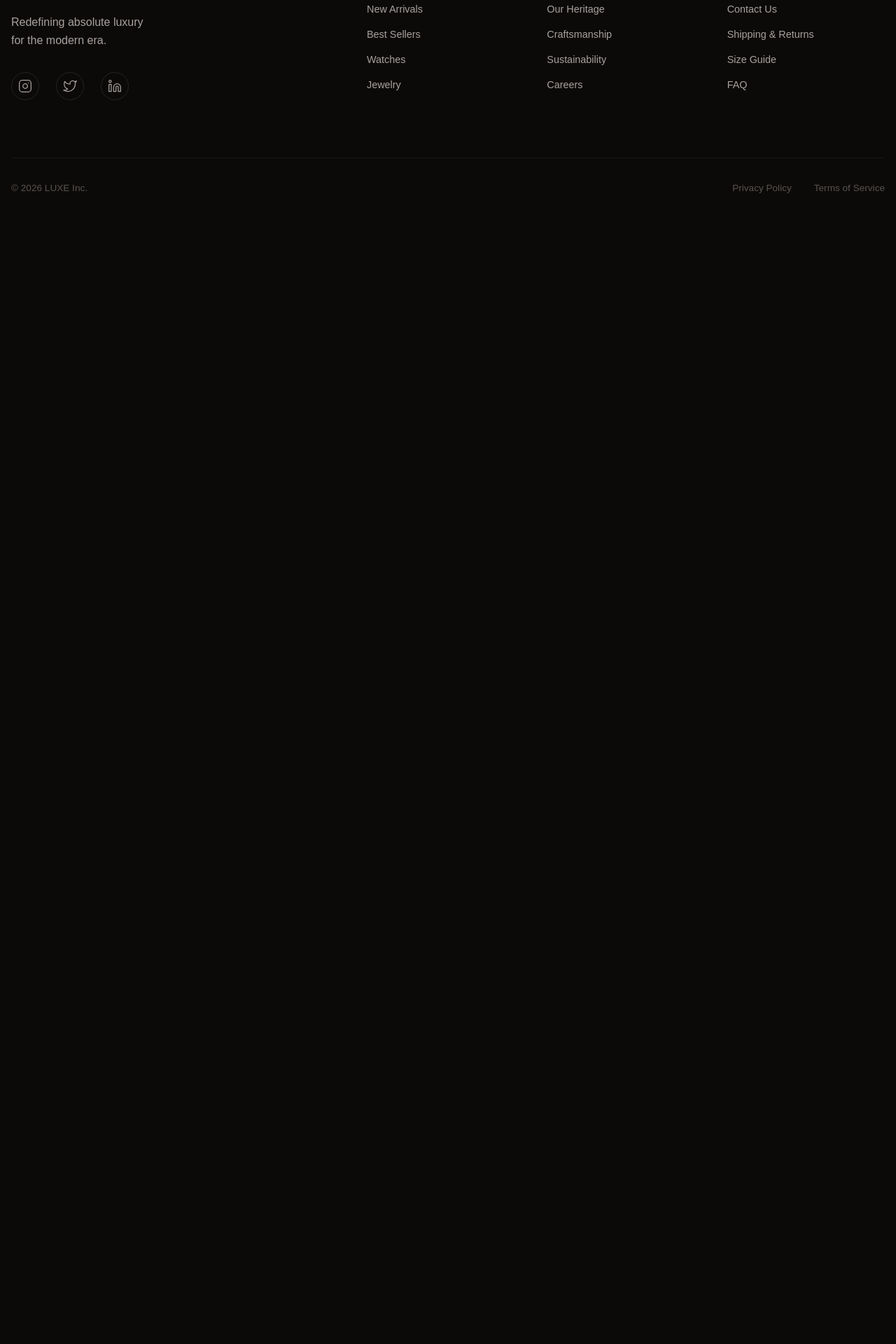
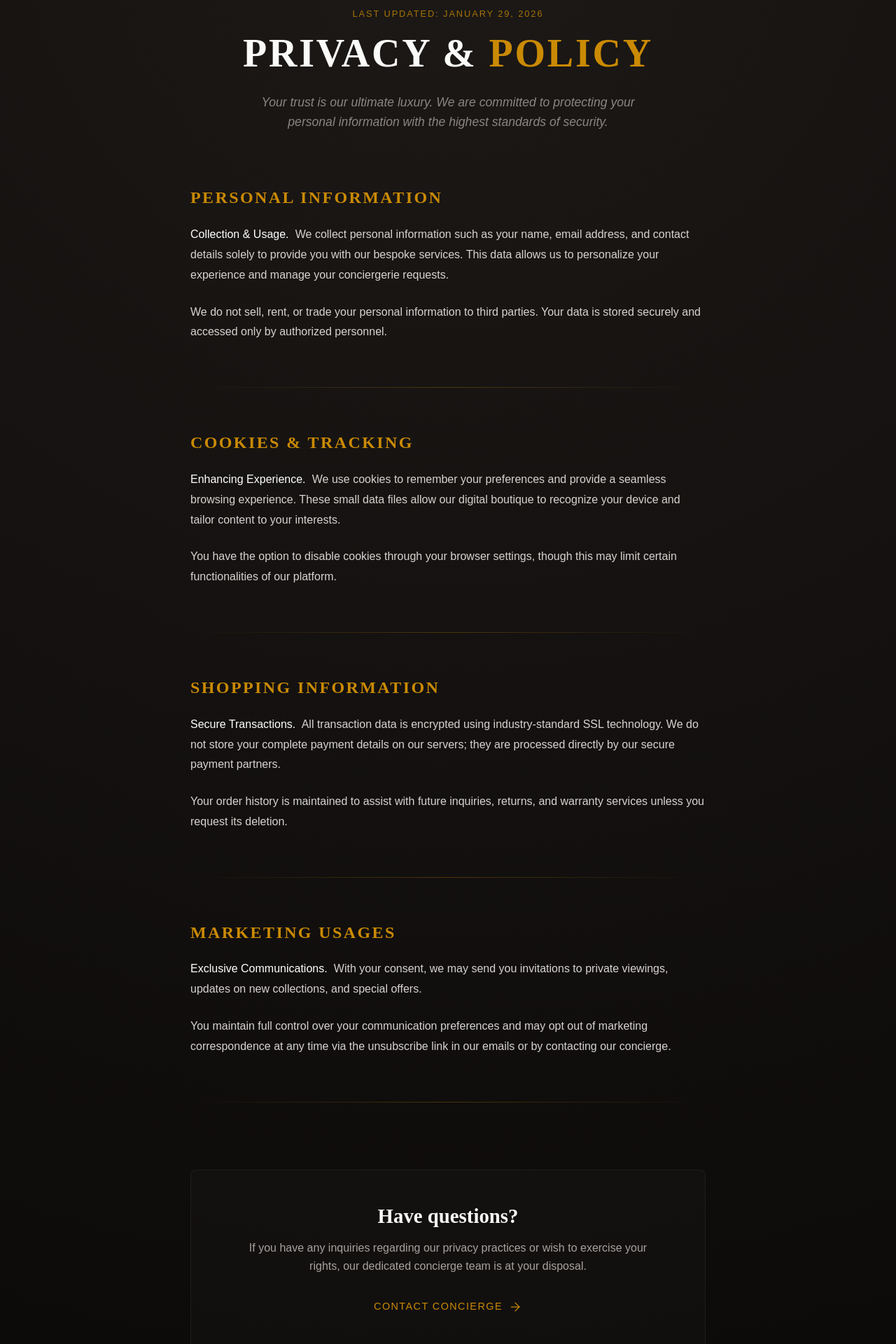
Before and after one commit to IamAshrafee/Luxury-E-commerce, a React (Vite) app: page /privacy-policy in a window 1280 px wide. Shown: the part 140-2060 px from the top of the page at 70% size. Before the commit the page ends 800 px from the top, so only its background shows below. Built offline with nearby package versions, Linux system fonts and the light colour scheme.

Commit message:
Privacy Policy page created and complete

```diff
--- a/src/App.jsx
+++ b/src/App.jsx
@@ -7,6 +7,7 @@ import Home from './pages/Home'
 import Contact from './pages/Contact'
 import ShippingReturns from './pages/ShippingReturns'
 import FAQ from './pages/FAQ'
+import PrivacyPolicy from './pages/PrivacyPolicy'
 
 function App() {
   return (
@@ -18,6 +19,7 @@ function App() {
           <Route path="/contact" element={<Contact />} />
           <Route path="/shipping-returns" element={<ShippingReturns />} />
           <Route path="/faq" element={<FAQ />} />
+          <Route path="/privacy-policy" element={<PrivacyPolicy />} />
         </Routes>
         <Footer />
       </div>
--- a/src/components/layout/Footer.jsx
+++ b/src/components/layout/Footer.jsx
@@ -50,7 +50,7 @@ const Footer = () => {
                 <div className="footer-bottom">
                     <p className="copyright">&copy; {new Date().getFullYear()} LUXE Inc.</p>
                     <div className="legal-links">
-                        <a href="#">Privacy Policy</a>
+                        <Link to="/privacy-policy">Privacy Policy</Link>
                         <a href="#">Terms of Service</a>
                     </div>
                 </div>
--- /dev/null
+++ b/src/pages/PrivacyPolicy.css
@@ -0,0 +1,180 @@
+.privacy-page {
+    position: relative;
+    min-height: 100vh;
+    padding-top: 150px;
+    padding-bottom: 5rem;
+    display: flex;
+    justify-content: center;
+}
+
+.privacy-bg {
+    position: absolute;
+    top: 0;
+    left: 0;
+    width: 100%;
+    height: 100%;
+    background: radial-gradient(circle at top, #1c1917 0%, #0c0a09 100%);
+    z-index: -1;
+}
+
+.privacy-container {
+    max-width: 800px;
+    padding: 0 2rem;
+    z-index: 10;
+}
+
+.policy-content {
+    animation: fadeIn 0.8s ease-out forwards;
+}
+
+.policy-header {
+    text-align: center;
+    margin-bottom: 5rem;
+}
+
+.policy-title {
+    font-family: var(--font-heading);
+    font-size: 3.5rem;
+    text-transform: uppercase;
+    letter-spacing: 0.05em;
+    margin-bottom: 1.5rem;
+    line-height: 1.1;
+}
+
+.policy-subtitle {
+    color: var(--color-text-muted);
+    font-size: 1.1rem;
+    max-width: 600px;
+    margin: 0 auto;
+    font-style: italic;
+    opacity: 0.8;
+}
+
+.policy-sections {
+    display: flex;
+    flex-direction: column;
+    gap: 3rem;
+}
+
+.policy-section h2 {
+    font-family: var(--font-heading);
+    font-size: 1.5rem;
+    color: var(--color-primary);
+    /* Gold */
+    margin-bottom: 1.5rem;
+    letter-spacing: 0.1em;
+    text-transform: uppercase;
+}
+
+.policy-text {
+    font-family: var(--font-body);
+    color: #d6d3d1;
+    /* Stone 300 */
+    line-height: 1.8;
+    font-size: 1rem;
+    display: flex;
+    flex-direction: column;
+    gap: 1.5rem;
+}
+
+.policy-text strong {
+    color: #fff;
+    font-weight: 500;
+    margin-right: 0.3rem;
+}
+
+.divider {
+    height: 1px;
+    background: linear-gradient(90deg, transparent, rgba(202, 138, 4, 0.3), transparent);
+    width: 100%;
+    margin: 1rem 0;
+}
+
+@keyframes fadeIn {
+    from {
+        opacity: 0;
+        transform: translateY(20px);
+    }
+
+    to {
+        opacity: 1;
+        transform: translateY(0);
+    }
+}
+
+/* Reuse fadeIn logic if needed globally, but keeping scoped for safety */
+.fade-in-up {
+    opacity: 0;
+    animation: fadeIn 0.8s ease-out forwards;
+}
+
+/* Last Updated */
+.last-updated {
+    font-size: 0.8rem;
+    text-transform: uppercase;
+    letter-spacing: 0.15em;
+    color: var(--color-primary);
+    /* Gold */
+    margin-bottom: 1rem;
+    opacity: 0.8;
+}
+
+/* Contact Section */
+.policy-contact-section {
+    margin-top: 2rem;
+    text-align: center;
+    background: rgba(255, 255, 255, 0.02);
+    border: 1px solid rgba(255, 255, 255, 0.05);
+    padding: 3rem;
+    border-radius: 8px;
+}
+
+.policy-contact-section h2 {
+    font-family: var(--font-heading);
+    font-size: 1.8rem;
+    margin-bottom: 1rem;
+    color: var(--color-text);
+}
+
+.policy-contact-section p {
+    color: var(--color-text-muted);
+    line-height: 1.6;
+    margin-bottom: 2rem;
+    max-width: 600px;
+    margin-left: auto;
+    margin-right: auto;
+}
+
+.policy-contact-link {
+    display: inline-flex;
+    align-items: center;
+    gap: 0.5rem;
+    color: var(--color-primary);
+    text-transform: uppercase;
+    letter-spacing: 0.1em;
+    font-size: 0.9rem;
+    padding-bottom: 2px;
+    border-bottom: 1px solid transparent;
+    transition: all 0.3s ease;
+}
+
+.policy-contact-link:hover {
+    gap: 0.8rem;
+    border-bottom-color: var(--color-primary);
+    opacity: 1;
+}
+
+/* Responsive */
+@media (max-width: 768px) {
+    .policy-title {
+        font-size: 2.5rem;
+    }
+
+    .privacy-container {
+        padding: 0 1.5rem;
+    }
+
+    .policy-header {
+        margin-bottom: 3rem;
+    }
+}
--- /dev/null
+++ b/src/pages/PrivacyPolicy.jsx
@@ -0,0 +1,112 @@
+import React, { useEffect } from 'react'
+import { Link } from 'react-router-dom'
+import './PrivacyPolicy.css'
+
+const PrivacyPolicy = () => {
+    // Scroll to top on mount
+    useEffect(() => {
+        window.scrollTo(0, 0);
+    }, []);
+
+    return (
+        <div className="privacy-page">
+            <div className="privacy-bg"></div>
+            <div className="container privacy-container">
+                <div className="policy-content fade-in-up">
+                    <header className="policy-header">
+                        <p className="last-updated">Last Updated: January 29, 2026</p>
+                        <h1 className="policy-title">Privacy & <span className="gold-text">Policy</span></h1>
+                        <p className="policy-subtitle">
+                            Your trust is our ultimate luxury. We are committed to protecting
+                            your personal information with the highest standards of security.
+                        </p>
+                    </header>
+
+                    <div className="policy-sections">
+                        <section className="policy-section">
+                            <h2>Personal Information</h2>
+                            <div className="policy-text">
+                                <p>
+                                    <strong>Collection & Usage.</strong> We collect personal information such as your name,
+                                    email address, and contact details solely to provide you with our bespoke services.
+                                    This data allows us to personalize your experience and manage your conciergerie requests.
+                                </p>
+                                <p>
+                                    We do not sell, rent, or trade your personal information to third parties. Your data
+                                    is stored securely and accessed only by authorized personnel.
+                                </p>
+                            </div>
+                        </section>
+
+                        <div className="divider"></div>
+
+                        <section className="policy-section">
+                            <h2>Cookies & Tracking</h2>
+                            <div className="policy-text">
+                                <p>
+                                    <strong>Enhancing Experience.</strong> We use cookies to remember your preferences
+                                    and provide a seamless browsing experience. These small data files allow our digital
+                                    boutique to recognize your device and tailor content to your interests.
+                                </p>
+                                <p>
+                                    You have the option to disable cookies through your browser settings, though this may
+                                    limit certain functionalities of our platform.
+                                </p>
+                            </div>
+                        </section>
+
+                        <div className="divider"></div>
+
+                        <section className="policy-section">
+                            <h2>Shopping Information</h2>
+                            <div className="policy-text">
+                                <p>
+                                    <strong>Secure Transactions.</strong> All transaction data is encrypted using
+                                    industry-standard SSL technology. We do not store your complete payment details
+                                    on our servers; they are processed directly by our secure payment partners.
+                                </p>
+                                <p>
+                                    Your order history is maintained to assist with future inquiries, returns, and
+                                    warranty services unless you request its deletion.
+                                </p>
+                            </div>
+                        </section>
+
+                        <div className="divider"></div>
+
+                        <section className="policy-section">
+                            <h2>Marketing Usages</h2>
+                            <div className="policy-text">
+                                <p>
+                                    <strong>Exclusive Communications.</strong> With your consent, we may send you
+                                    invitations to private viewings, updates on new collections, and special offers.
+                                </p>
+                                <p>
+                                    You maintain full control over your communication preferences and may opt out
+                                    of marketing correspondence at any time via the unsubscribe link in our emails
+                                    or by contacting our concierge.
+                                </p>
+                            </div>
+                        </section>
+
+                        <div className="divider"></div>
+
+                        <section className="policy-contact-section">
+                            <h2>Have questions?</h2>
+                            <p>
+                                If you have any inquiries regarding our privacy practices or wish to exercise your rights,
+                                our dedicated concierge team is at your disposal.
+                            </p>
+                            <Link to="/contact" className="policy-contact-link">
+                                Contact Concierge
+                                <svg width="20" height="20" viewBox="0 0 24 24" fill="none" stroke="currentColor" strokeWidth="1.5" strokeLinecap="round" strokeLinejoin="round"><line x1="5" y1="12" x2="19" y2="12"></line><polyline points="12 5 19 12 12 19"></polyline></svg>
+                            </Link>
+                        </section>
+                    </div>
+                </div>
+            </div>
+        </div>
+    )
+}
+
+export default PrivacyPolicy
```
